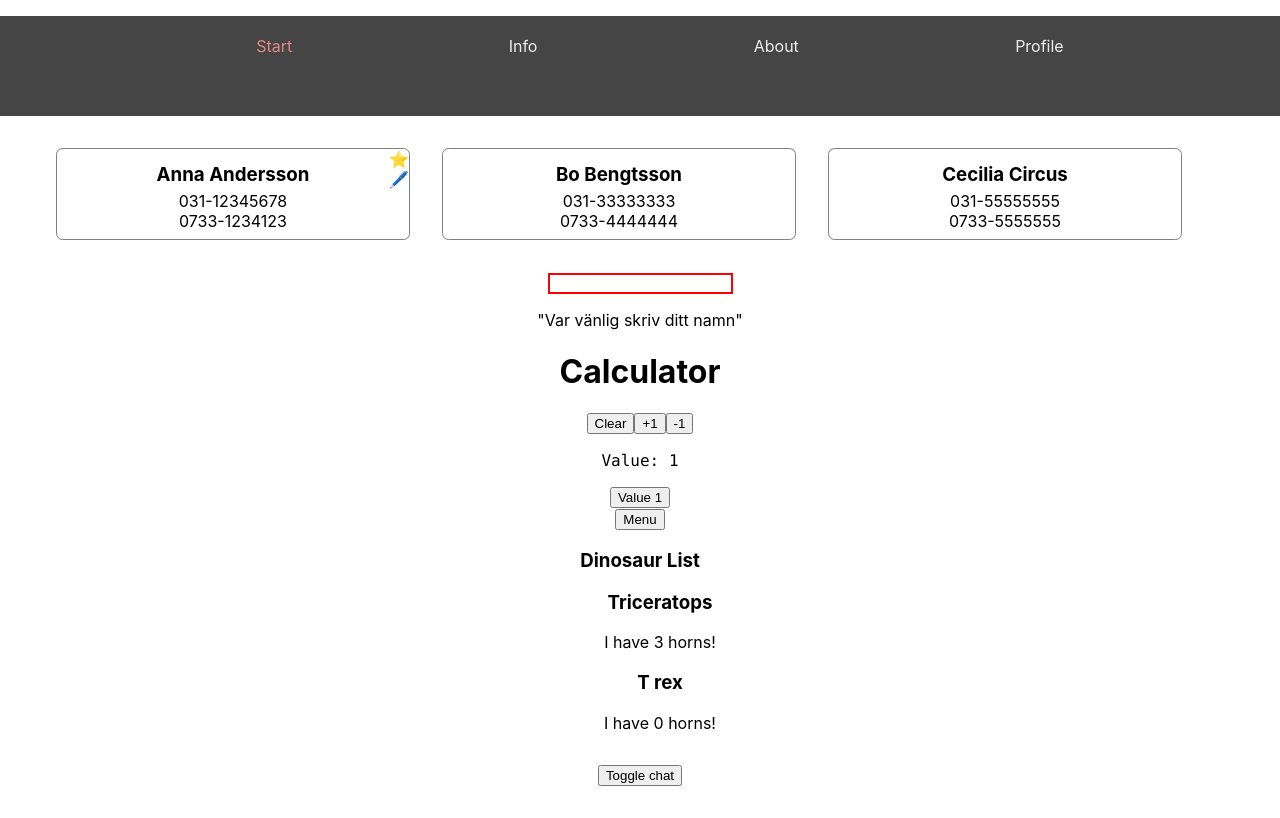
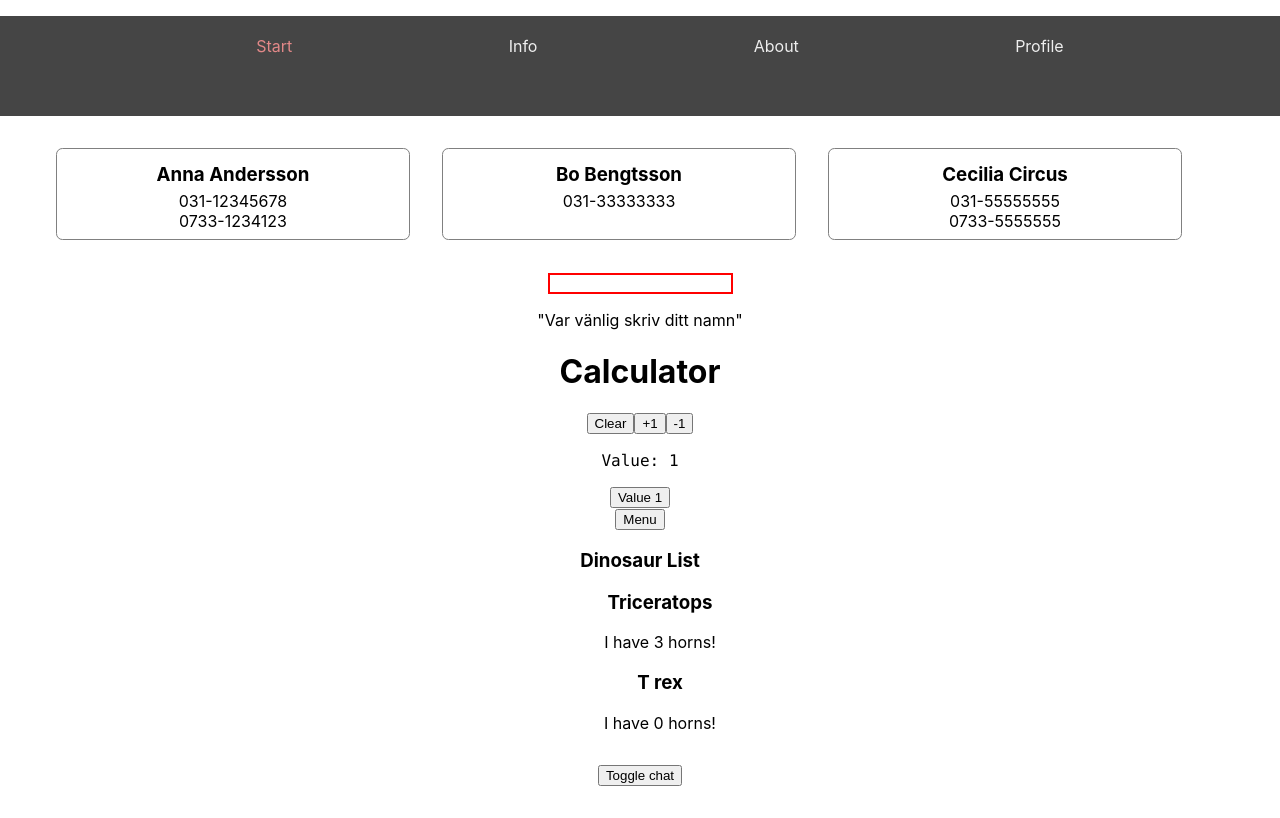
Before and after one commit to sarablom/react-test, a React (Create React App) app: page / in a window 1280 px wide. Built offline with nearby package versions, Linux system fonts and the light colour scheme.

Commit message:
refactor code in contastlist component

```diff
--- a/src/components/contacts/ContactList.tsx
+++ b/src/components/contacts/ContactList.tsx
@@ -1,30 +1,39 @@
-import React from "react";
+import { useState } from 'react'
+import { Contact } from '../../models/Contact'
 
+const data: Contact[] = [
+	{
+		id: '9393',
+		name: 'Anna Andersson',
+		phoneNumbers: ['031-12345678', '0733-1234123']
+	},
+	{
+		id: '349rtk',
+		name: 'Bo Bengtsson',
+		phoneNumbers: ['031-33333333']
+	},
+	{
+		id: '32d3',
+		name: 'Cecilia Circus',
+		phoneNumbers: ['031-55555555', '0733-5555555']
+	}
+]
 
-function ContactList() {
-  return (
-    <ul className="contact-list">
-      <li data-testid="contact1">
-        <h3> Anna Andersson </h3>
-        <div>031-12345678</div>
-        <div>0733-1234123</div>
-        <div className="star">
-          <div>⭐</div>
-          <div>🖊️</div>
-        </div>
-      </li>
-      <li data-testid="contact2">
-        <h3> Bo Bengtsson </h3>
-        <div>031-33333333</div>
-        <div>0733-4444444</div>
-      </li>
-      <li data-testid="contact3">
-        <h3> Cecilia Circus </h3>
-        <div>031-55555555</div>
-        <div>0733-5555555</div>
-      </li>
-    </ul>
-  );
+const ContactList = () => {
+	const [contacts, setContacts] = useState<Contact[]>(data)
+
+	return (
+		<ul className="contact-list">
+			{contacts.map(c => (
+				<li key={c.id} data-testid={'contact' + c.id}>
+					<h3> {c.name} </h3>
+					{c.phoneNumbers.map(phone => (
+						<div key={phone}> {phone} </div>
+					))}
+				</li>
+			))}
+		</ul>
+	)
 }
 
-export default ContactList;
+export default ContactList
--- /dev/null
+++ b/src/models/Contact.ts
@@ -0,0 +1,5 @@
+export interface Contact {
+    id: string;
+    name: string;
+    phoneNumbers: string[];
+  }
```
Also changed, not shown: 1 other file (tests, documents, lock files or other folders).
